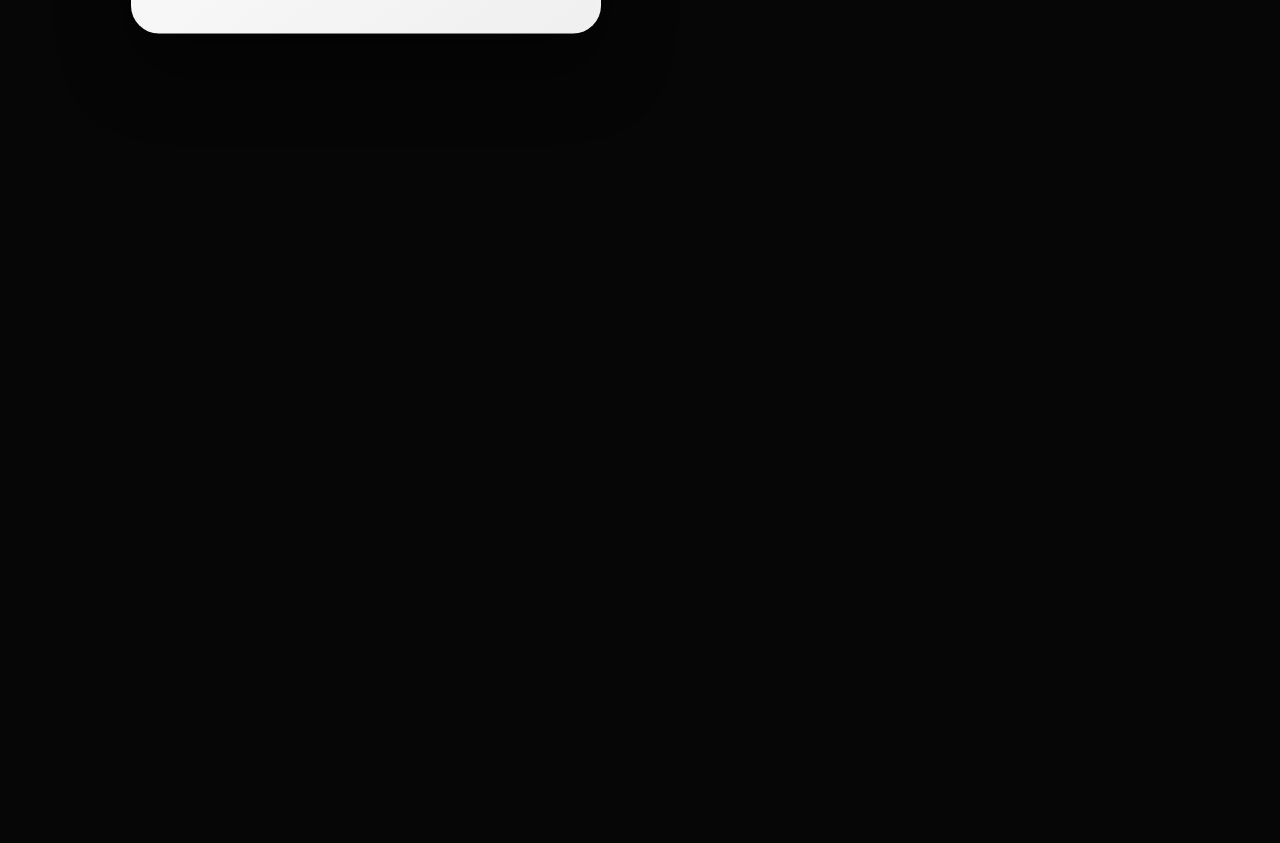
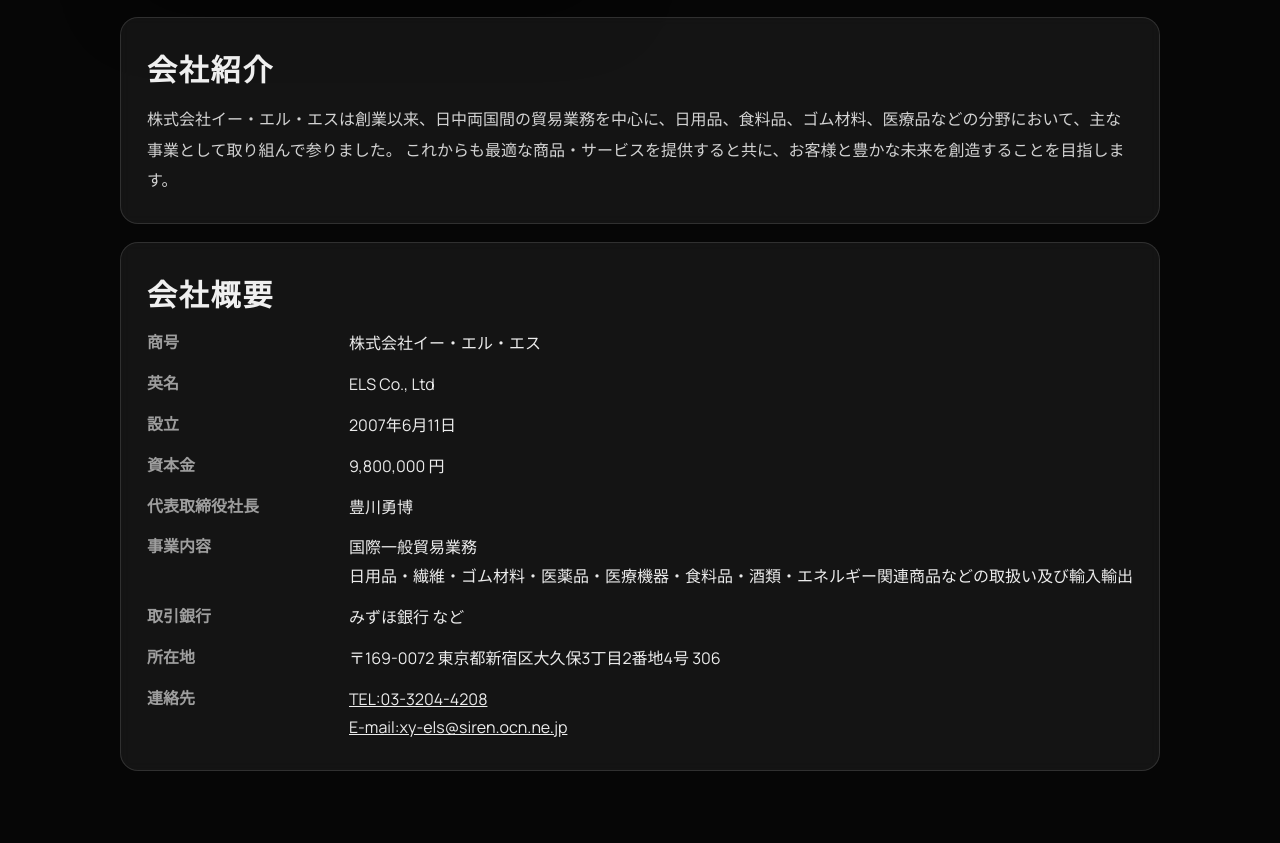
Before and after one commit to onefifteen-z/els-style, a plain HTML site: page index.html in a window 1280 px wide. Shown: the part 659-1502 px from the top of the page. Before the commit the page ends 800 px from the top, so only its background shows below. Drawn offline with Linux system fonts and the light colour scheme; a web font is replaced by a local one.

Commit message:
Add Japanese company profile content to official one-page site
Integrate the provided company introduction and full corporate profile details into the homepage while preserving the original visual direction and improving readability for official information.

Co-authored-by: Cursor <cursoragent@cursor.com>

```diff
--- a/index.html
+++ b/index.html
@@ -1,12 +1,12 @@
 <!doctype html>
-<html lang="zh-CN">
+<html lang="ja">
   <head>
     <meta charset="UTF-8" />
     <meta name="viewport" content="width=device-width, initial-scale=1.0" />
-    <title>ELS STYLE | Official</title>
+    <title>株式会社イー・エル・エス | Official</title>
     <meta
       name="description"
-      content="ELS STYLE 官方页面。以纯粹的文档图标视觉语言，呈现专业、清晰与可靠。"
+      content="株式会社イー・エル・エスの公式サイト。会社紹介・会社概要・連絡先を掲載。"
     />
     <link rel="preconnect" href="https://fonts.googleapis.com" />
     <link rel="preconnect" href="https://fonts.gstatic.com" crossorigin />
@@ -32,12 +32,58 @@
 
         <div class="copy">
           <p class="eyebrow">OFFICIAL</p>
-          <h1>ELS STYLE</h1>
+          <h1>株式会社イー・エル・エス</h1>
           <p class="lead">
-            一页式官方入口，以极简文档视觉定义品牌风格。稳定、纯净、可扩展。
+            日中両国間の貿易業務を中心に、暮らしと産業を支える商品・サービスを提供します。
           </p>
-          <a class="cta" href="mailto:official@els-style.com">Contact Official Team</a>
+          <a class="cta" href="mailto:xy-els@siren.ocn.ne.jp">お問い合わせ</a>
         </div>
+      </section>
+
+      <section class="company-intro card">
+        <h2>会社紹介</h2>
+        <p>
+          株式会社イー・エル・エスは創業以来、日中両国間の貿易業務を中心に、日用品、食料品、ゴム材料、医療品などの分野において、主な事業として取り組んで参りました。
+          これからも最適な商品・サービスを提供すると共に、お客様と豊かな未来を創造することを目指します。
+        </p>
+      </section>
+
+      <section class="company-profile card">
+        <h2>会社概要</h2>
+        <dl class="profile-grid">
+          <dt>商号</dt>
+          <dd>株式会社イー・エル・エス</dd>
+
+          <dt>英名</dt>
+          <dd>ELS Co., Ltd</dd>
+
+          <dt>設立</dt>
+          <dd>2007年6月11日</dd>
+
+          <dt>資本金</dt>
+          <dd>9,800,000 円</dd>
+
+          <dt>代表取締役社長</dt>
+          <dd>豊川勇博</dd>
+
+          <dt>事業内容</dt>
+          <dd>
+            国際一般貿易業務<br />
+            日用品・繊維・ゴム材料・医薬品・医療機器・食料品・酒類・エネルギー関連商品などの取扱い及び輸入輸出
+          </dd>
+
+          <dt>取引銀行</dt>
+          <dd>みずほ銀行 など</dd>
+
+          <dt>所在地</dt>
+          <dd>〒169-0072 東京都新宿区大久保3丁目2番地4号 306</dd>
+
+          <dt>連絡先</dt>
+          <dd>
+            <a href="tel:0332044208">TEL:03-3204-4208</a><br />
+            <a href="mailto:xy-els@siren.ocn.ne.jp">E-mail:xy-els@siren.ocn.ne.jp</a>
+          </dd>
+        </dl>
       </section>
     </main>
   </body>
--- a/styles.css
+++ b/styles.css
@@ -23,17 +23,17 @@ body {
 
 .page {
   min-height: 100vh;
-  display: grid;
-  place-items: center;
-  padding: 40px 20px;
+  width: min(1080px, 100%);
+  margin: 0 auto;
+  padding: 40px 20px 72px;
 }
 
 .hero {
-  width: min(1040px, 100%);
   display: grid;
   grid-template-columns: 1fr 1fr;
   align-items: center;
   gap: 56px;
+  margin-bottom: 44px;
 }
 
 .icon-stage {
@@ -164,6 +164,52 @@ h1 {
   box-shadow: 0 10px 26px rgba(255, 255, 255, 0.16);
 }
 
+.card {
+  margin-top: 18px;
+  background: rgba(248, 248, 248, 0.06);
+  border: 1px solid rgba(255, 255, 255, 0.12);
+  border-radius: 18px;
+  padding: 28px 26px;
+  backdrop-filter: blur(6px);
+}
+
+h2 {
+  margin: 0 0 14px;
+  font-family: "Unbounded", sans-serif;
+  font-size: clamp(20px, 2.8vw, 30px);
+  letter-spacing: 0.06em;
+}
+
+.company-intro p {
+  margin: 0;
+  color: #d3d3d3;
+  line-height: 1.9;
+}
+
+.profile-grid {
+  margin: 0;
+  display: grid;
+  grid-template-columns: 180px 1fr;
+  row-gap: 12px;
+  column-gap: 22px;
+}
+
+.profile-grid dt {
+  margin: 0;
+  color: #9e9e9e;
+  font-weight: 700;
+}
+
+.profile-grid dd {
+  margin: 0;
+  color: #ececec;
+  line-height: 1.8;
+}
+
+.profile-grid a {
+  color: #ececec;
+}
+
 @keyframes float {
   0%,
   100% {
@@ -185,4 +231,14 @@ h1 {
     max-width: 680px;
     margin: 0 auto;
   }
+
+  .profile-grid {
+    grid-template-columns: 1fr;
+    row-gap: 5px;
+    column-gap: 0;
+  }
+
+  .profile-grid dt {
+    margin-top: 10px;
+  }
 }
```
